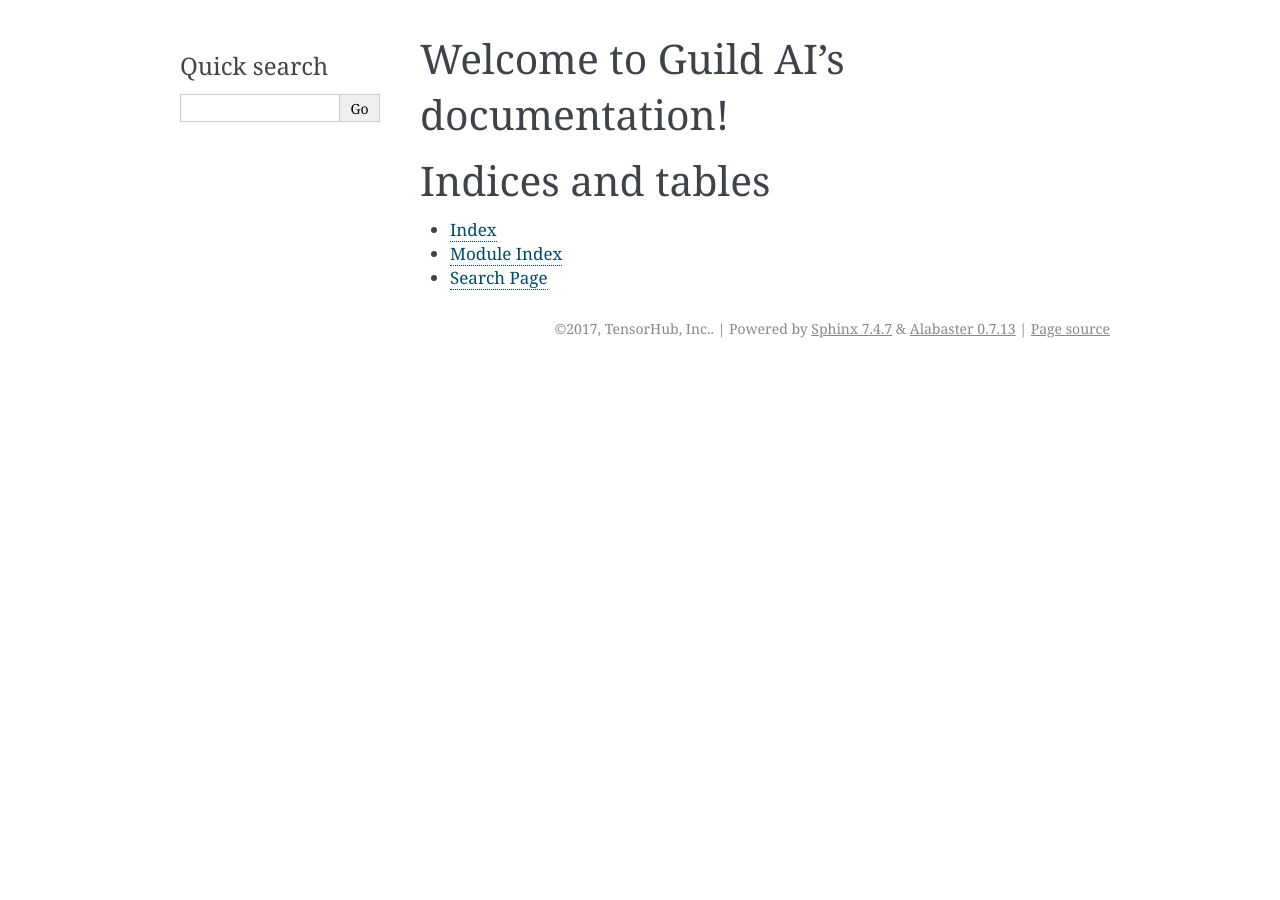
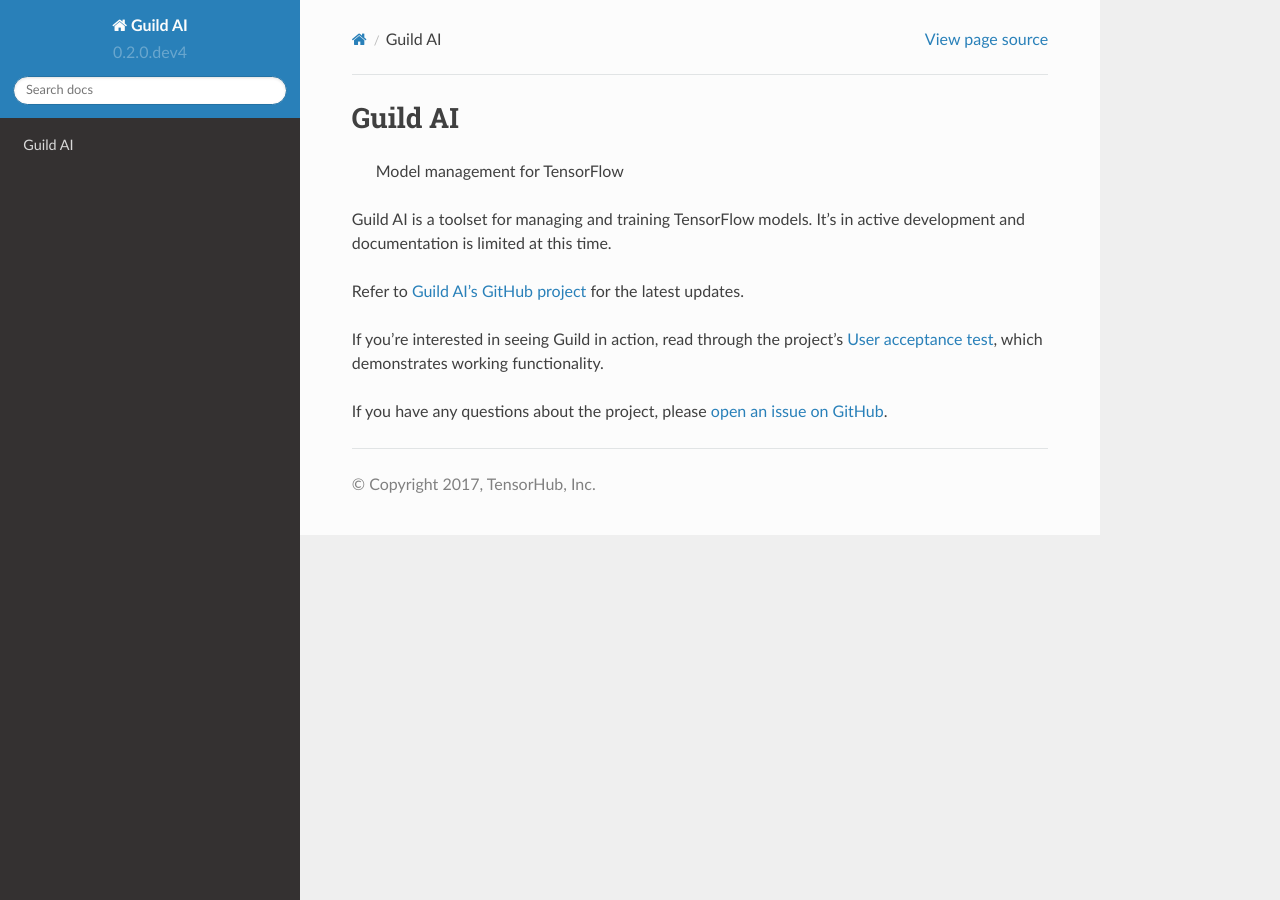
Before and after one commit to guildai/guildai, a Sphinx documentation site: the page built from docs/index.rst, in a window 1280 px wide. Built offline with Sphinx 7.4.7 and the Read the Docs theme 2.0.0, drawn with Linux system fonts in a browser that asks for light colours.

Commit message:
Update docs

```diff
--- a/docs/conf.py
+++ b/docs/conf.py
@@ -1,169 +1,39 @@
-# -*- coding: utf-8 -*-
-#
-# Guild AI documentation build configuration file, created by
-# sphinx-quickstart on Fri Oct 27 08:22:00 2017.
-#
-# This file is execfile()d with the current directory set to its
-# containing dir.
-#
-# Note that not all possible configuration values are present in this
-# autogenerated file.
-#
-# All configuration values have a default; values that are commented out
-# serve to show the default.
+import sphinx_rtd_theme
 
-# If extensions (or modules to document with autodoc) are in another directory,
-# add these directories to sys.path here. If the directory is relative to the
-# documentation root, use os.path.abspath to make it absolute, like shown here.
-#
-# import os
-# import sys
-# sys.path.insert(0, os.path.abspath('.'))
+project = u'Guild AI'
+copyright = u'2017, TensorHub, Inc'
+version = u'0.2.0.dev4'
+author = u'Guild AI'
 
+master_doc = 'index'
+html_theme = 'sphinx_rtd_theme'
+html_context = {
+    "show_sphinx": False
+}
 
-# -- General configuration ------------------------------------------------
+# The following are temporarily disabled until the docs fill in. Will
+# cleanup in time.
 
-# If your documentation needs a minimal Sphinx version, state it here.
-#
-# needs_sphinx = '1.0'
-
-# Add any Sphinx extension module names here, as strings. They can be
-# extensions coming with Sphinx (named 'sphinx.ext.*') or your custom
-# ones.
+"""
+templates_path = ['_templates']
 extensions = ['sphinx.ext.todo',
     'sphinx.ext.coverage',
     'sphinx.ext.ifconfig',
     'sphinx.ext.viewcode',
     'sphinx.ext.githubpages']
-
-# Add any paths that contain templates here, relative to this directory.
-templates_path = ['_templates']
-
-# The suffix(es) of source filenames.
-# You can specify multiple suffix as a list of string:
-#
-# source_suffix = ['.rst', '.md']
 source_suffix = '.rst'
-
-# The master toctree document.
-master_doc = 'index'
-
-# General information about the project.
-project = u'Guild AI'
-copyright = u'2017, TensorHub, Inc.'
-author = u'Guild AI'
-
-# The version info for the project you're documenting, acts as replacement for
-# |version| and |release|, also used in various other places throughout the
-# built documents.
-#
-# The short X.Y version.
-version = u'0.2.0.dev1'
-# The full version, including alpha/beta/rc tags.
-release = u'0.2.0.dev1'
-
-# The language for content autogenerated by Sphinx. Refer to documentation
-# for a list of supported languages.
-#
-# This is also used if you do content translation via gettext catalogs.
-# Usually you set "language" from the command line for these cases.
+release = u'0.2.0.dev4'
 language = None
-
-# List of patterns, relative to source directory, that match files and
-# directories to ignore when looking for source files.
-# This patterns also effect to html_static_path and html_extra_path
 exclude_patterns = ['_build', 'Thumbs.db', '.DS_Store']
-
-# The name of the Pygments (syntax highlighting) style to use.
 pygments_style = 'sphinx'
-
-# If true, `todo` and `todoList` produce output, else they produce nothing.
 todo_include_todos = True
-
-
-# -- Options for HTML output ----------------------------------------------
-
-# The theme to use for HTML and HTML Help pages.  See the documentation for
-# a list of builtin themes.
-#
-html_theme = 'alabaster'
-
-# Theme options are theme-specific and customize the look and feel of a theme
-# further.  For a list of options available for each theme, see the
-# documentation.
-#
-# html_theme_options = {}
-
-# Add any paths that contain custom static files (such as style sheets) here,
-# relative to this directory. They are copied after the builtin static files,
-# so a file named "default.css" will overwrite the builtin "default.css".
+html_theme_options = {}
 html_static_path = ['_static']
-
-# Custom sidebar templates, must be a dictionary that maps document names
-# to template names.
-#
-# This is required for the alabaster theme
-# refs: http://alabaster.readthedocs.io/en/latest/installation.html#sidebars
 html_sidebars = {
     '**': [
         'relations.html',  # needs 'show_related': True theme option to display
         'searchbox.html',
     ]
 }
-
-
-# -- Options for HTMLHelp output ------------------------------------------
-
-# Output file base name for HTML help builder.
 htmlhelp_basename = 'GuildAIdoc'
-
-
-# -- Options for LaTeX output ---------------------------------------------
-
-latex_elements = {
-    # The paper size ('letterpaper' or 'a4paper').
-    #
-    # 'papersize': 'letterpaper',
-
-    # The font size ('10pt', '11pt' or '12pt').
-    #
-    # 'pointsize': '10pt',
-
-    # Additional stuff for the LaTeX preamble.
-    #
-    # 'preamble': '',
-
-    # Latex figure (float) alignment
-    #
-    # 'figure_align': 'htbp',
-}
-
-# Grouping the document tree into LaTeX files. List of tuples
-# (source start file, target name, title,
-#  author, documentclass [howto, manual, or own class]).
-latex_documents = [
-    (master_doc, 'GuildAI.tex', u'Guild AI Documentation',
-     u'Guild AI', 'manual'),
-]
-
-
-# -- Options for manual page output ---------------------------------------
-
-# One entry per manual page. List of tuples
-# (source start file, name, description, authors, manual section).
-man_pages = [
-    (master_doc, 'guildai', u'Guild AI Documentation',
-     [author], 1)
-]
-
-
-# -- Options for Texinfo output -------------------------------------------
-
-# Grouping the document tree into Texinfo files. List of tuples
-# (source start file, target name, title, author,
-#  dir menu entry, description, category)
-texinfo_documents = [
-    (master_doc, 'GuildAI', u'Guild AI Documentation',
-     author, 'GuildAI', 'One line description of project.',
-     'Miscellaneous'),
-]
+"""
--- a/docs/index.rst
+++ b/docs/index.rst
@@ -1,20 +1,21 @@
-.. Guild AI documentation master file, created by
-   sphinx-quickstart on Fri Oct 27 08:22:00 2017.
-   You can adapt this file completely to your liking, but it should at least
-   contain the root `toctree` directive.
+Guild AI
+========
 
-Welcome to Guild AI's documentation!
-====================================
+.. highlights::
 
-.. toctree::
-   :maxdepth: 2
-   :caption: Contents:
+   Model management for TensorFlow
 
+Guild AI is a toolset for managing and training TensorFlow
+models. It's in active development and documentation is limited at
+this time.
 
+Refer to `Guild AI's GitHub project
+<https://github.com/guildai/guild>`_ for the latest updates.
 
-Indices and tables
-==================
+If you're interested in seeing Guild in action, read through the
+project's `User acceptance test
+<https://github.com/guildai/guild/blob/master/guild/tests/uat/README.md>`_,
+which demonstrates working functionality.
 
-* :ref:`genindex`
-* :ref:`modindex`
-* :ref:`search`
+If you have any questions about the project, please `open an issue on
+GitHub <https://github.com/guildai/guild/issues>`_.
```
